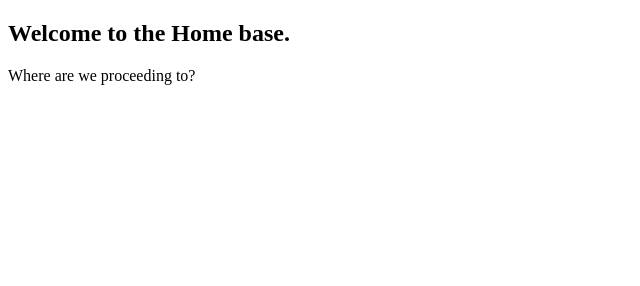
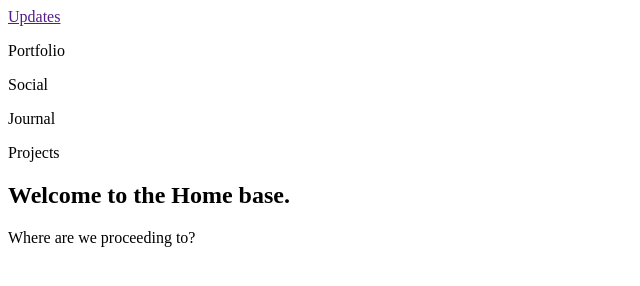
Before and after one commit to ASHTen/Homebase, a plain HTML site: page index.html in a window 1280 px wide. Shown: the whole page, without its empty margins (0-640 px from the left). Drawn offline with Linux system fonts and the light colour scheme.

Commit message:
Added a few buttons and comments for a few of the potential functions

```diff
--- a/index.html
+++ b/index.html
@@ -6,7 +6,30 @@
 	</head>
 
 	<body>
-		<h2>Welcome to the Home base.</h2>
-		<p>Where are we proceeding to?</p>
+		<!-- S1 Menu bar; universally carried throughout the site, at all times; consider hide button-->
+		<div id="Menu">
+		<!-- S1- Logo/home button; incl time -->
+			<div id="Home"></div>
+		<!-- S1- Current Task Button; need to learn how to incorporate calendar tasking -->
+			<div id="Tasks"></div>
+		<!-- S1- Recent posts; need to learn how to use a journal program that adds data -->
+			<div id="Posts"></div>
+		<!-- S1- Messages - Will update to emails, messages, social media etc; need to know ho to incorporate -->
+			<div id="Messages"></div>
+		<!-- S1- Shows contents of git log files -->
+			<a href="">Updates</a>
+		</div>
+
+		<div id="navbar">
+			<div class="button" id="Portfolio"><p>Portfolio</p></div>
+			<div class="button" id="Social"><p>Social</p></div>
+			<div class="button" id="Journal"><p>Journal</p></div>
+			<div class="button" id="Projects"><p>Projects</p></div>
+		</div>
+
+		<div id="content">
+			<h2>Welcome to the Home base.</h2>
+			<p>Where are we proceeding to?</p>
+		</div>
 	</body>
 </html>
```
